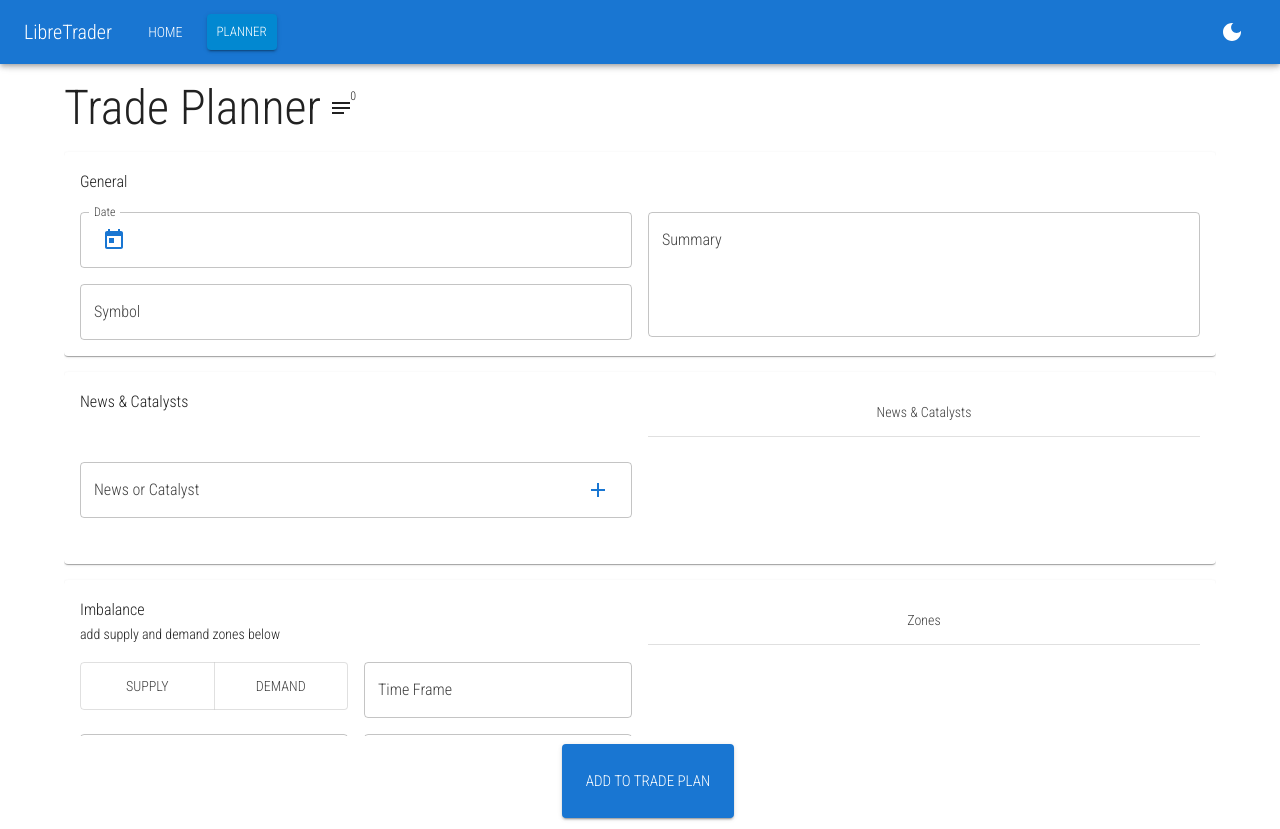
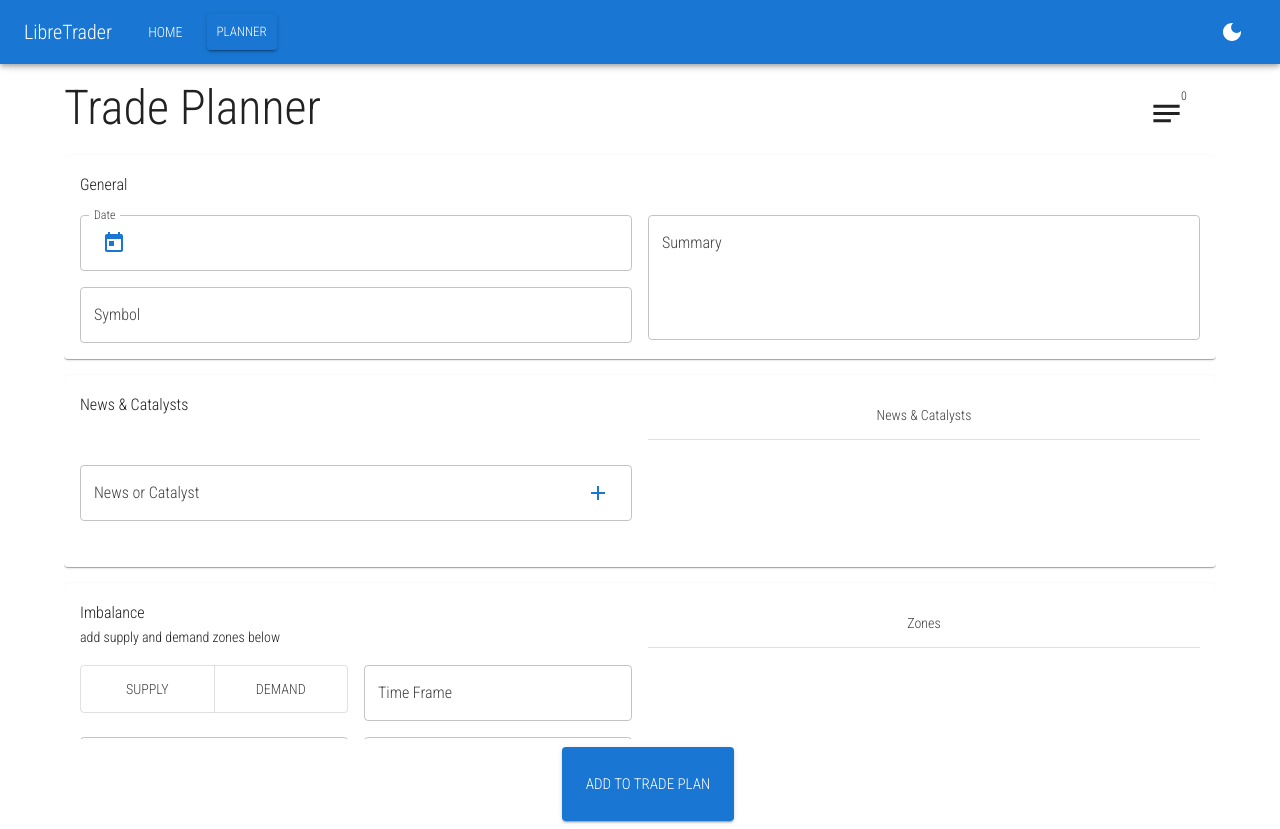
Before and after one commit to oze4/LibreTrader, a React app in the folder frontend/: page /planner in a window 1280 px wide. Built offline with nearby package versions, Linux system fonts and the light colour scheme.

Commit message:
chore(frontend): minor visual details/improvements

```diff
--- a/frontend/src/components/Topbar/index.js
+++ b/frontend/src/components/Topbar/index.js
@@ -118,7 +118,6 @@ export default function TopbarResponsive(props) {
               return (
                 <Button
                   size="small"
-                  color="info"
                   sx={{ margin: "0 0.3em" }}
                   variant={isSelectedPage(page) ? "contained" : "inherit"}
                   key={page.name}
@@ -130,26 +129,6 @@ export default function TopbarResponsive(props) {
               );
             })}
           </Box>
-          {/*
-          <Box sx={{ flexGrow: 1, display: { xs: "none", md: "flex" } }}>
-            <ToggleButtonGroup size="small" exclusive>
-              {pages &&
-                pages.length > 0 &&
-                pages.map((page) => (
-                  <ToggleButton
-                    size="small"
-                    value={page.name}
-                    selected={isSelectedPage(page.path)}
-                    key={page.name}
-                    component={RouterLink}
-                    to={page.path}
-                  >
-                    <Typography>{page.name}</Typography>
-                  </ToggleButton>
-                ))}
-            </ToggleButtonGroup>
-          </Box>
-          */}
           <Box sx={{ flexGrow: 0 }}>
             <Tooltip title={`switch to ${theme.mode === "dark" ? "light" : "dark"} mode`}>
               <IconButton size="large" onClick={theme.toggle} color="inherit">
--- a/frontend/src/components/TradePlanCard/index.js
+++ b/frontend/src/components/TradePlanCard/index.js
@@ -20,7 +20,9 @@ export default function TradePlanCard({ date = "n/a", symbol = "n/a", summary =
         <Typography variant="body2">{summary}</Typography>
       </CardContent>
       <CardActions>
-        <Button onClick={handleOnClick}>Edit</Button>
+        <Button variant="contained" onClick={handleOnClick}>
+          Edit
+        </Button>
       </CardActions>
     </Card>
   );
--- a/frontend/src/pages/Home/index.js
+++ b/frontend/src/pages/Home/index.js
@@ -1,8 +1,10 @@
 import React from "react";
-import { Link as RouterLink, useLocation } from "react-router-dom";
-import { Typography, Button, Grid, Stack, Container } from "@mui/material";
+import { Link as RouterLink } from "react-router-dom";
+import { Typography, Button, Grid, Container, useMediaQuery } from "@mui/material";
 
 export default function Home() {
+  const isIPadOrSmaller = useMediaQuery((theme) => theme.breakpoints.between("0", "811"));
+
   return (
     <Container fixed sx={{ height: "100vh", width: "100vw" }}>
       <Grid
@@ -15,13 +17,13 @@ export default function Home() {
         textAlign="center"
       >
         <Grid item xs={12}>
-          <Typography variant="h1">LibreTrader</Typography>
-          <Typography variant="h5">
+          <Typography variant={isIPadOrSmaller ? "h3" : "h1"}>LibreTrader</Typography>
+          <Typography variant={isIPadOrSmaller ? "h6" : "h5"}>
             <i>...more coming soon!</i>
           </Typography>
         </Grid>
         <Grid item xs={12}>
-          <Button variant="contained" color="info" component={RouterLink} to="/planner">
+          <Button variant="contained" component={RouterLink} to="/planner">
             Trade Planner
           </Button>
         </Grid>
--- a/frontend/src/pages/Planner/index.js
+++ b/frontend/src/pages/Planner/index.js
@@ -30,7 +30,7 @@ const DrawerHeader = styled("div")(({ theme }) => ({
 
 export default function Planner() {
   const [tradePlans, setTradePlans] = useState([]);
-  const isIPadOrSmaller = useMediaQuery((theme) => theme.breakpoints.between("0", "850"));
+  const isIPadOrSmaller = useMediaQuery((theme) => theme.breakpoints.between("0", "811"));
   // We want the drawer open by default. ONLY after a trade plan is added though
   // Even though this is true, it won't be open on load.
   const [drawerOpen, setDrawerOpen] = useState(false);
@@ -51,11 +51,15 @@ export default function Planner() {
 
   return (
     <Container fluid="true" sx={{ marginTop: "5rem" }}>
-      <Grid item xs={12}>
-        <Stack direction="row">
+      <Grid item xs={12} container spacing={2}>
+        <Grid item xs={10} sm={8}>
           <Typography variant="h3">Trade Planner</Typography>
+        </Grid>
+        <Grid item xs={2} sm={4} container spacing={2} justifyContent="flex-end">
           <Tooltip title={`${drawerOpen ? "hide" : "show"} trade plan`}>
             <IconButton
+              edge="end"
+              sx={{ margin: "1em 1em 0 0" }}
               disableRipple
               color={tradePlans.length > 0 ? "success" : "inherit"}
               onClick={() => {
@@ -63,11 +67,15 @@ export default function Planner() {
               }}
             >
               <Badge badgeContent={`${tradePlans.length}`}>
-                {drawerOpen ? <FormatListBulleted /> : <NotesOutlined />}
+                {drawerOpen ? (
+                  <FormatListBulleted fontSize="large" />
+                ) : (
+                  <NotesOutlined fontSize="large" />
+                )}
               </Badge>
             </IconButton>
           </Tooltip>
-        </Stack>
+        </Grid>
       </Grid>
       <Grid item xs={12}>
         <TradePlanForm onSubmit={handleTradePlanSubmit} />
--- a/frontend/src/theme/themes.js
+++ b/frontend/src/theme/themes.js
@@ -162,6 +162,14 @@ export const darkMode = {
         },
       },
     },
+    MuiButton: {
+      styleOverrides: {
+        root: {
+          color: "info",
+          borderRadius: "30px",
+        },
+      },
+    },
     MuiAppBar: {
       styleOverrides: {
         root: {
```
